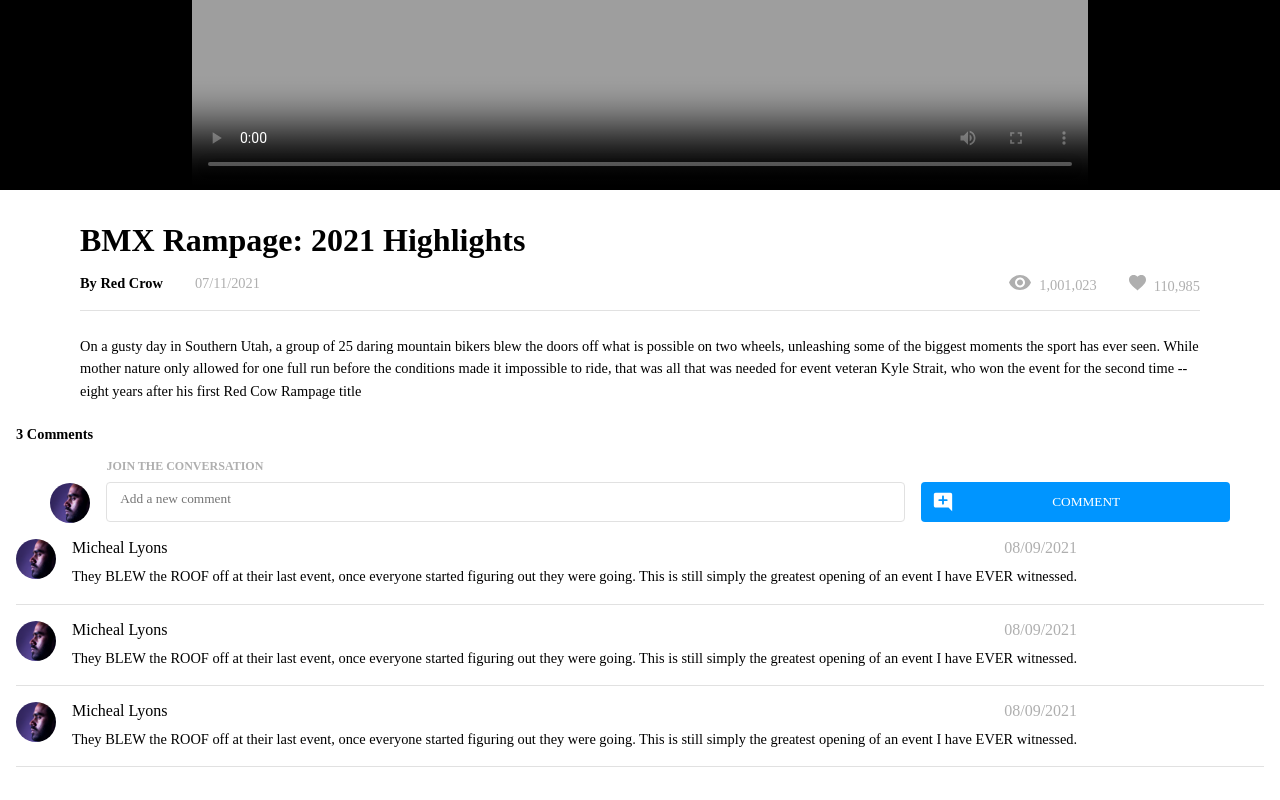
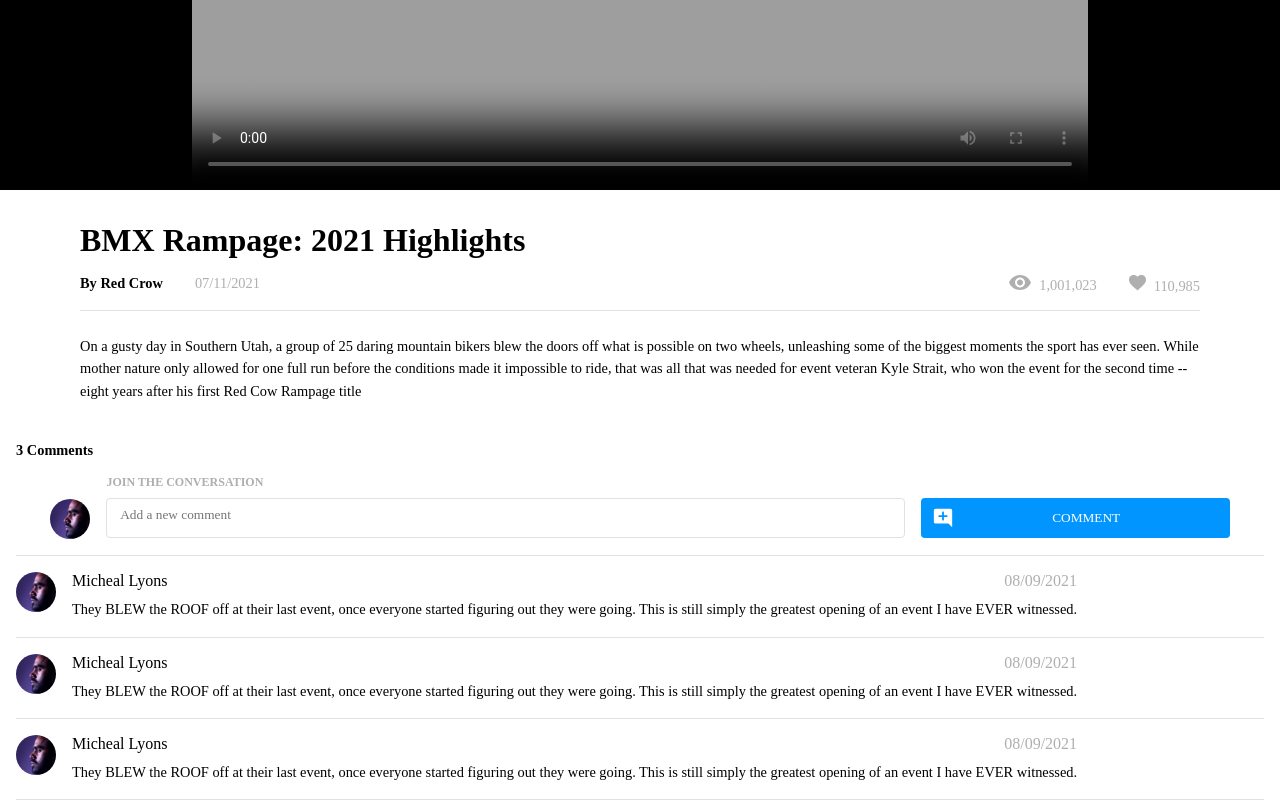
Before and after one commit to Cheeonon/chloe-park-brainflix, a React (Create React App) app: page / in a window 1280 px wide. Shown: the part 558-1358 px from the top of the page. Before the commit the page ends 1325 px from the top, so only its background shows below. Built offline with nearby package versions, Linux system fonts and the light colour scheme.

Commit message:
Fix comment form error - height didn't apply to it

```diff
--- a/src/components/CommentForm/CommentForm.scss
+++ b/src/components/CommentForm/CommentForm.scss
@@ -6,6 +6,8 @@
     display: flex;
     flex-direction: column;
     margin: 0 $mobileBasicSpacing;
+    padding: $mobileBasicSpacing 0;
+    border-bottom: 1px solid $Mercury;
 
     &__count{
         margin-bottom: $mobileBasicSpacing;
@@ -42,9 +44,9 @@
     &__field{
         display: flex;
         flex-direction: column;
-        height: 2.5rem;
 
         @include tablet{
+            height: 2.5rem;
             flex-direction: row;
         }
     }
```
